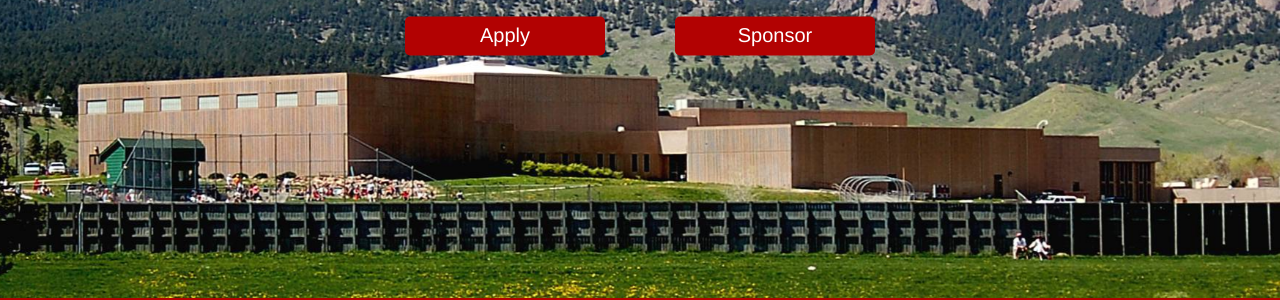
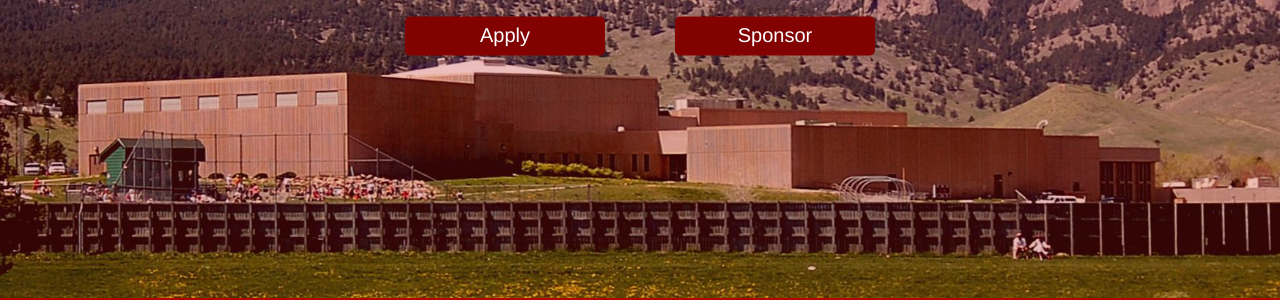
Before and after one commit to fairviewhs/hackfairview, a plain HTML site: page index.html in a window 1280 px wide. Shown: the part 502-802 px from the top of the page. Drawn offline with nearby package versions, Linux system fonts and the light colour scheme.

Commit message:
Add some ugly fading

```diff
--- a/index.css
+++ b/index.css
@@ -25,6 +25,15 @@ div#background-parallax {
   z-index: -1;
   height: 100%;
   width: 100%;
+}
+
+div#background-overlay {
+  height: 100%;
+  width: 100%;
+  background-color: rgba(178, 2, 2, 1);
+  opacity: 0.25;
+  position: absolute;
+  z-index: -1;
 }
 
 div#landing img {
@@ -59,7 +68,7 @@ div#maintitle div.titletext {
 div#maintitle a {
   text-decoration: none;
   color: rgb(255, 255, 255);
-  background-color: #b20202;
+  background-color: #820202;
   padding: 5px;
   width: 200px;
   border-radius: 5px;
--- a/index.html
+++ b/index.html
@@ -17,6 +17,17 @@
     <div id="landing">
       <div id="background-parallax">
       </div>
+      <div id="background-overlay">
+      </div>
+      <script>
+      $(document).ready(function() {
+        $(window).scroll(function() {
+          var height = window.innerHeight;
+          var scroll = $(window).scrollTop();
+          $("#background-overlay").css("opacity", (3*(scroll/height) + 0.25))
+        });
+      });
+      </script>
       <div id="maintitle">
         <div class="textarea">
           <div class="titletext">HackFairview</div>
```
